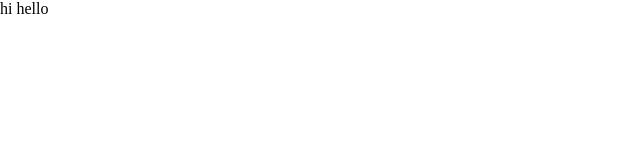
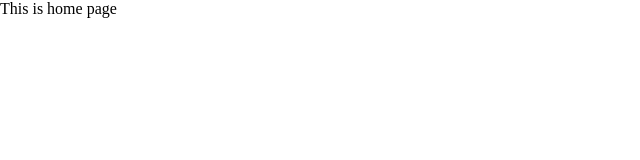
Before and after one commit to piesieomane/Box-office, a React (Create React App) app: page / in a window 1280 px wide. Shown: the top 160 px of the page, without its empty margins (0-640 px from the left). Built offline with nearby package versions, Linux system fonts and the light colour scheme.

Commit message:
add react router

```diff
--- a/package.json
+++ b/package.json
@@ -8,7 +8,7 @@
     "@testing-library/user-event": "^13.5.0",
     "react": "^18.2.0",
     "react-dom": "^18.2.0",
-    "react-router-dom": "^6.3.0",
+    "react-router-dom": "^5.3.0",
     "react-scripts": "5.0.1",
     "web-vitals": "^2.1.4"
   },
--- a/src/App.js
+++ b/src/App.js
@@ -1,7 +1,19 @@
 import React from 'react';
 
+import { Switch, Route } from 'react-router-dom';
+
 function App() {
-  return <div>hi hello</div>;
+  return (
+    <Switch>
+      <Route exact path="/">
+        This is home page
+      </Route>
+      <Route exact path="/starred">
+        This is starred page
+      </Route>
+      <Route>This is 404 Page</Route>
+    </Switch>
+  );
 }
 
 export default App;
--- a/src/index.js
+++ b/src/index.js
@@ -1,14 +1,17 @@
 import React from 'react';
 import ReactDOM from 'react-dom/client';
+import { BrowserRouter } from 'react-router-dom';
 import './index.css';
 import App from './App';
 import reportWebVitals from './reportWebVitals';
 
 const root = ReactDOM.createRoot(document.getElementById('root'));
 root.render(
-  <React.StrictMode>
-    <App />
-  </React.StrictMode>,
+  <BrowserRouter>
+    <React.StrictMode>
+      <App />
+    </React.StrictMode>
+  </BrowserRouter>,
 );
 
 // If you want to start measuring performance in your app, pass a function
```
Also changed, not shown: 1 other file (tests, documents, lock files or other folders).
